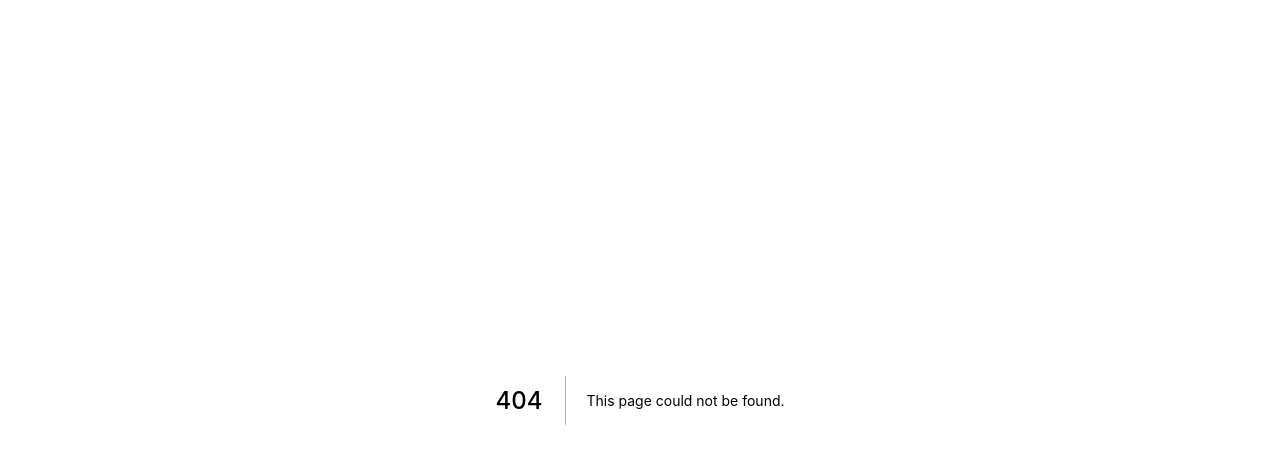
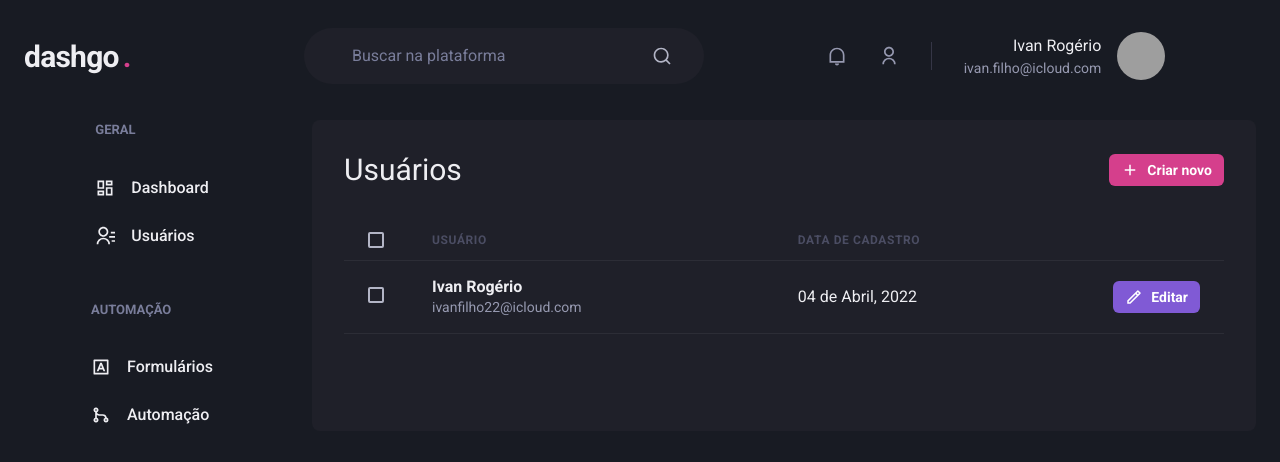
Before and after one commit to ivanrogeriio/dashgo, a Next.js app: page /users in a window 1280 px wide. Before the commit this address had no page. Shown: the top 462 px of the page. Built offline with nearby package versions, Linux system fonts and the light colour scheme; grey boxes are pictures that could not be loaded.

Commit message:
Página: listagem de usuários

```diff
--- /dev/null
+++ b/src/pages/users/index.tsx
@@ -0,0 +1,91 @@
+import {
+	Box,
+	Button,
+	Checkbox,
+	Flex,
+	Heading,
+	Icon,
+	Table,
+	Tbody,
+	Td,
+	Text,
+	Th,
+	Thead,
+	Tr,
+} from '@chakra-ui/react';
+import { RiAddLine, RiPencilFill, RiPencilLine } from 'react-icons/ri';
+import Header from '../../components/Header/Header';
+import Sidebar from '../../components/Sidebar/Sidebar';
+
+export default function UserList() {
+	return (
+		<Box>
+			<Header />
+
+			<Flex w={'100%'} my={'6'} maxW={1480} mx={'auto'} px={'6'}>
+				{/* SIDEBAR */}
+				<Sidebar />
+
+				<Box flex={'1'} borderRadius={8} bg={'gray.800'} p={'8'}>
+					<Flex mb={'8'} justify={'space-between'} align={'center'}>
+						<Heading size={'lg'} fontWeight={'normal'}>
+							Usuários
+						</Heading>
+
+						<Button
+							as={'a'}
+							size={'sm'}
+							fontSize={'sm'}
+							colorScheme={'pink'}
+							leftIcon={<Icon as={RiAddLine} fontSize={'18'} />}
+						>
+							Criar novo
+						</Button>
+					</Flex>
+
+					<Table colorScheme={'whiteAlpha'}>
+						<Thead>
+							<Tr>
+								<Th px={'6'} color={'gray.500'} w={'8'}>
+									<Checkbox colorScheme={'pink'} />
+								</Th>
+								<Th>Usuário</Th>
+								<Th>Data de cadastro</Th>
+								<Th w={'8'}></Th>
+							</Tr>
+						</Thead>
+
+						<Tbody>
+							<Tr>
+								<Td px={'6'}>
+									<Checkbox colorScheme={'pink'} />
+								</Td>
+								<Td>
+									<Box>
+										<Text fontWeight={'bold'}>Ivan Rogério</Text>
+										<Text fontSize={'sm'} color={'gray.300'}>
+											ivanfilho22@icloud.com
+										</Text>
+									</Box>
+								</Td>
+								<Td>04 de Abril, 2022</Td>
+								<Td>
+									{' '}
+									<Button
+										as={'a'}
+										size={'sm'}
+										fontSize={'sm'}
+										colorScheme={'purple'}
+										leftIcon={<Icon as={RiPencilLine} fontSize={'18'} />}
+									>
+										Editar
+									</Button>
+								</Td>
+							</Tr>
+						</Tbody>
+					</Table>
+				</Box>
+			</Flex>
+		</Box>
+	);
+}
```
